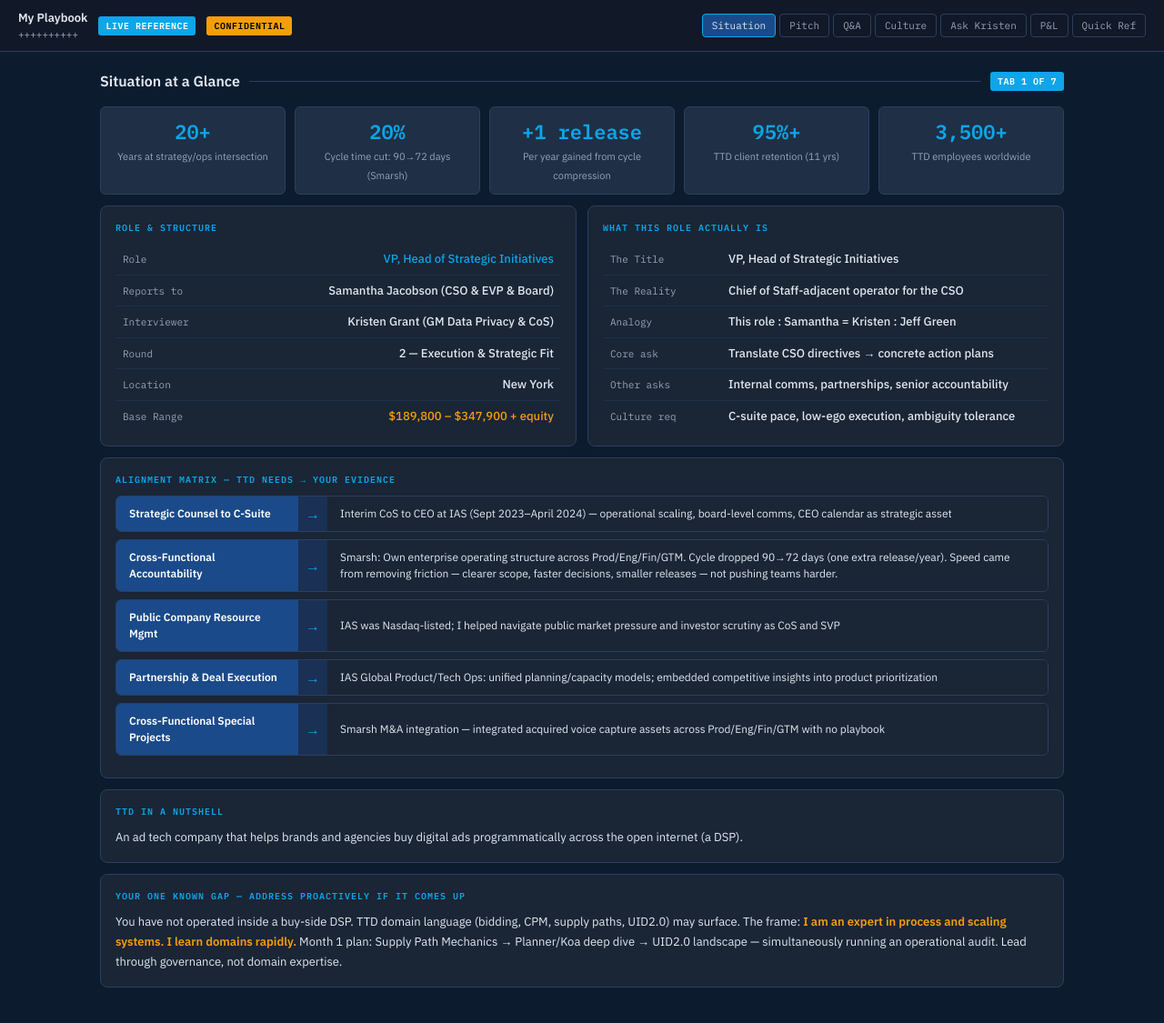
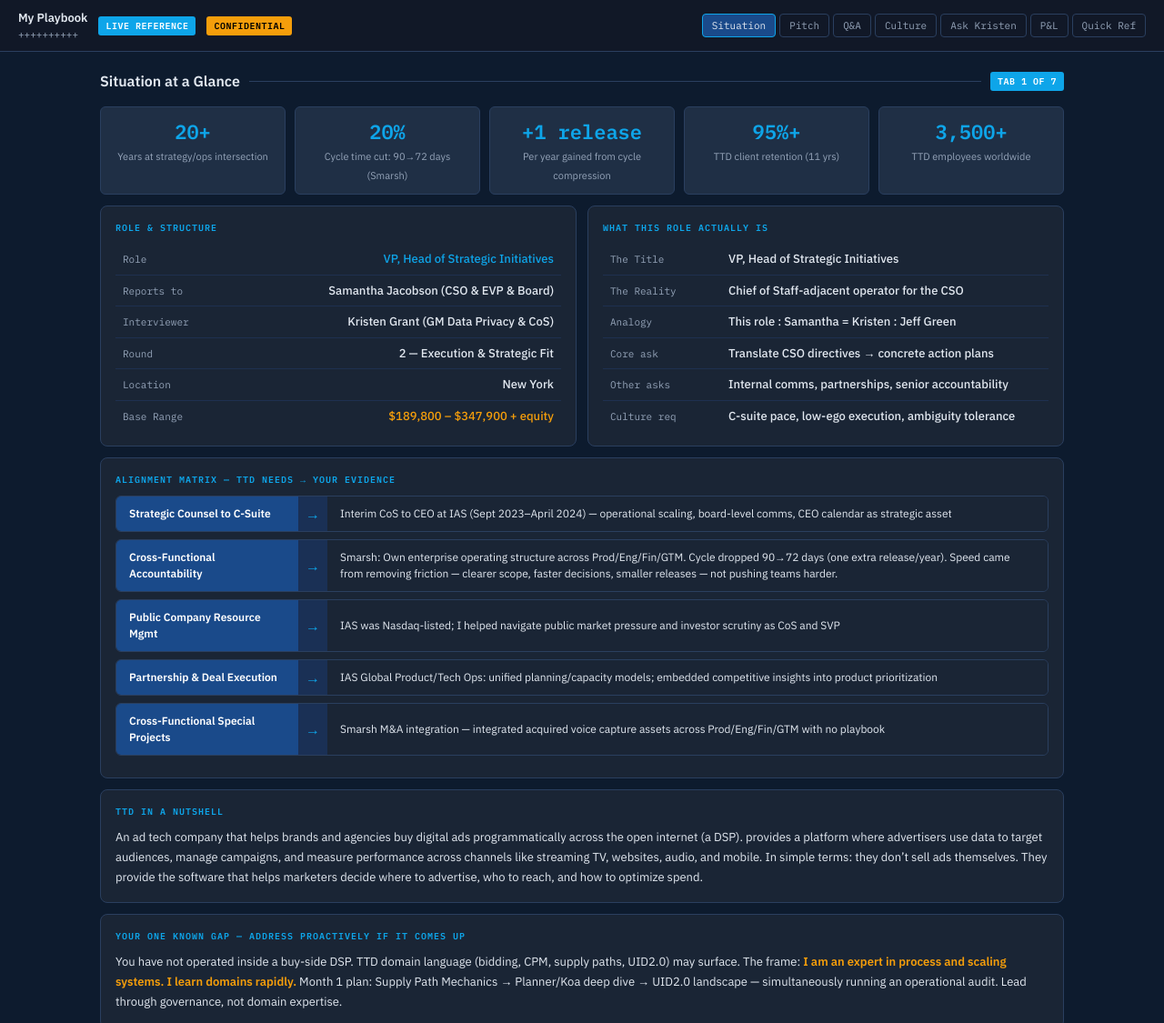
Before and after one commit to swellbell/my-playbook, a plain HTML site: page index.html in a window 1280 px wide. Shown: the top 1125 px of the page at 91% size. Drawn offline with nearby package versions, Linux system fonts and the light colour scheme.

Commit message:
Update index.html

```diff
--- a/index.html
+++ b/index.html
@@ -482,7 +482,7 @@
 
    <div class="card">
     <div class="card-title">TTD in a Nutshell</div>
-    <p style="font-size:13px;line-height:1.7;"> An ad tech company that helps brands and agencies buy digital ads programmatically across the open internet (a DSP).
+    <p style="font-size:13px;line-height:1.7;"> An ad tech company that helps brands and agencies buy digital ads programmatically across the open internet (a DSP). provides a platform where advertisers use data to target audiences, manage campaigns, and measure performance across channels like streaming TV, websites, audio, and mobile. In simple terms: they don’t sell ads themselves. They provide the software that helps marketers decide where to advertise, who to reach, and how to optimize spend.
   </div>
 
   <div class="card">
```
